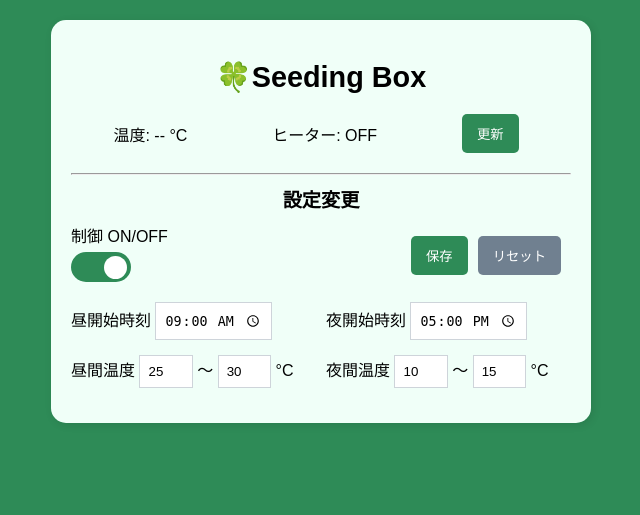
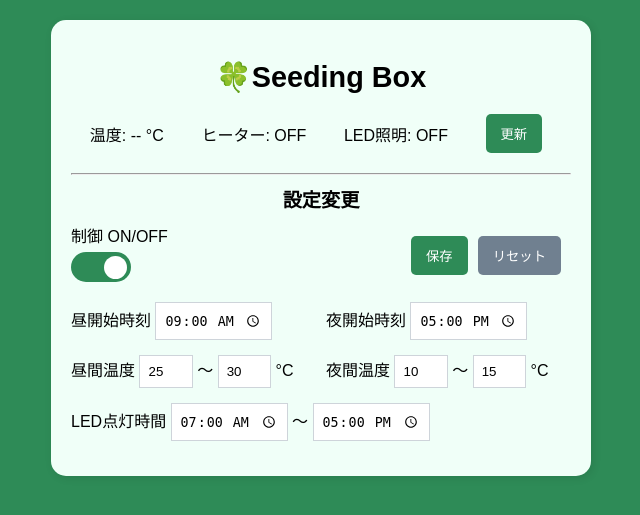
Before and after one commit to piroyuki0700/seedingbox, a Flask app: page / in a window 1280 px wide. Shown: the top 515 px of the page, without its empty margins (319-959 px from the left). Run offline with Flask 3, Linux system fonts and the light colour scheme.

Commit message:
Added LED control.

```diff
--- a/app.py
+++ b/app.py
@@ -39,7 +39,8 @@ except ImportError:
 # 定数定義
 CONTROL_CYCLE  = 60 # 60秒ごと
 DS18B20_DEVICE = "/sys/bus/w1/devices/28-01204bfedcd9/w1_slave"  # 実際のデバイスファイルに変更してください
-HEATER_GPIO_PIN = 24  # 固定GPIOピン番号
+HEATER_GPIO_PIN = 24  # ヒーター制御用
+LED_GPIO_PIN    = 23  # LED制御用
 CONFIG_FILE = "seedbox_config.json"
 LOG_FILE = "seedbox_control.log"
 LOG_TO_FILE = True  # Trueならファイル出力、Falseならコンソール出力
@@ -49,6 +50,8 @@ config = {}
 config_lock = threading.RLock()  # 設定更新時の排他制御用
 current_temp = None
 heater_status = False  # True: ヒーターON, False: OFF
+led_status = False     # True: LED ON, False: OFF
+
 logger = None
 
 # 終了用イベント
@@ -76,8 +79,10 @@ def setup_logger():
 # GPIO初期化
 GPIO.setmode(GPIO.BCM)
 GPIO.setup(HEATER_GPIO_PIN, GPIO.OUT)
-# 初期状態はOFF
+GPIO.setup(LED_GPIO_PIN, GPIO.OUT)
+# 初期状態は両方OFF
 GPIO.output(HEATER_GPIO_PIN, GPIO.LOW)
+GPIO.output(LED_GPIO_PIN, GPIO.LOW)
 
 # 設定ファイルの読み込み／保存
 def load_config():
@@ -86,12 +91,14 @@ def load_config():
         # ファイルがなければ初期設定を作成
         default_config = {
             "control_enabled": True,
-            "day_start": "06:00",
-            "day_end": "18:00",
+            "day_start": "09:00",
+            "day_end": "17:00",
             "day_temp_min": 20,
             "day_temp_max": 25,
-            "night_temp_min": 18,
-            "night_temp_max": 23
+            "night_temp_min": 10,
+            "night_temp_max": 15,
+            "led_on": "07:00",
+            "led_off": "17:00"
         }
         with open(CONFIG_FILE, 'w') as f:
             json.dump(default_config, f, indent=4)
@@ -137,7 +144,22 @@ def heater_off():
         GPIO.output(HEATER_GPIO_PIN, GPIO.LOW)
         heater_status = False
 
-# 温度制御ループ（バックグラウンドスレッド）
+# LED制御用関数
+def led_on():
+    global led_status
+    if not led_status:
+        GPIO.output(LED_GPIO_PIN, GPIO.HIGH)
+        led_status = True
+        logger.info("LED ON")
+
+def led_off():
+    global led_status
+    if led_status:
+        GPIO.output(LED_GPIO_PIN, GPIO.LOW)
+        led_status = False
+        logger.info("LED OFF")
+
+# 温度・LED制御ループ（バックグラウンドスレッド）
 def control_loop():
     global current_temp, config, stop_event
     while not stop_event.is_set():
@@ -146,6 +168,7 @@ def control_loop():
             current_temp = temp
             with config_lock:
                 local_config = config.copy()
+            # ヒーター制御
             if local_config.get("control_enabled", False):
                 now = datetime.now().time()
                 try:
@@ -164,10 +187,10 @@ def control_loop():
                     temp_min = local_config["night_temp_min"]
                     temp_max = local_config["night_temp_max"]
                 # 温度制御
-                if temp < temp_min:
+                if temp < float(temp_min):
                     logger.info(f"ヒーター ON temp={temp} < {temp_min}")
                     heater_on()
-                elif temp > temp_max:
+                elif temp > float(temp_max):
                     logger.info(f"ヒーター OFF temp={temp} > {temp_max}")
                     heater_off()
                 # 温度が範囲内なら現在の状態を維持
@@ -177,6 +200,25 @@ def control_loop():
         else:
             logger.info("温度取得失敗")
             heater_off()
+
+        # LED制御：現在時刻と設定値で判定
+        with config_lock:
+            local_config = config.copy()
+        now = datetime.now().time()
+        try:
+            led_on_time = datetime.strptime(local_config["led_on"], "%H:%M").time()
+            led_off_time = datetime.strptime(local_config["led_off"], "%H:%M").time()
+        except Exception as e:
+            logger.info("LED時間設定エラー: " + str(e))
+            led_on_time = datetime.strptime("08:00", "%H:%M").time()
+            led_off_time = datetime.strptime("20:00", "%H:%M").time()
+
+        if led_on_time <= now < led_off_time:
+            if not led_status:
+                led_on()
+        else:
+            if led_status:
+                led_off()
 
         stop_event.wait(timeout=CONTROL_CYCLE)  # 制御周期
 
@@ -200,7 +242,7 @@ def get_local_ip():
         return "127.0.0.1"
 
 # ルート：HTML画面の表示
-@app.route('/')
+@app.route("/")
 def index():
     ip_address = get_local_ip()  # サーバーのIPアドレス取得
     return render_template('index.html', server_ip=ip_address)
@@ -213,12 +255,15 @@ def get_status():
     return jsonify({
         "temperature": current_temp if current_temp is not None else "--",
         "heater": heater_status,
+        "led": led_status,
         "day_start": local_config.get("day_start", "--"),
         "day_end": local_config.get("day_end", "--"),
         "day_min": local_config.get("day_temp_min", "--"),
         "day_max": local_config.get("day_temp_max", "--"),
         "night_min": local_config.get("night_temp_min", "--"),
         "night_max": local_config.get("night_temp_max", "--"),
+        "led_on": local_config.get("led_on", "--"),
+        "led_off": local_config.get("led_off", "--"),
         "control_enabled": local_config.get("control_enabled", False)
     })
 
@@ -232,7 +277,8 @@ def update_config():
     with config_lock:
         # 更新可能な項目のみ反映
         for key in ["control_enabled", "day_start", "day_end",
-                    "day_temp_min", "day_temp_max", "night_temp_min", "night_temp_max"]:
+                    "day_temp_min", "day_temp_max", "night_temp_min", "night_temp_max",
+                    "led_on", "led_off"]:
             if key in data:
                 config[key] = data[key]
         save_config()
--- a/seedbox_config.json
+++ b/seedbox_config.json
@@ -5,5 +5,7 @@
     "day_temp_min": 25,
     "day_temp_max": 30,
     "night_temp_min": 10,
-    "night_temp_max": 15
+    "night_temp_max": 15,
+    "led_on": "07:00",
+    "led_off": "17:00"
 }
--- a/templates/index.html
+++ b/templates/index.html
@@ -2,8 +2,7 @@
 <html lang="ja">
 <head>
     <meta charset="UTF-8">
-    <meta name="viewport" content="width=device-width, initial-scale=1.0">
-    <title>育苗箱 温度管理</title>
+    <title>育苗箱 温度・LED管理システム</title>
     <style>
         body {
             background-color: seagreen;
@@ -19,6 +18,7 @@
             box-shadow: 2px 2px 8px rgba(0,0,0,0.1);
             font-family: Arial, sans-serif;
         }
+        /* タイトル */
         .card h1 {
             text-align: center;
             margin: 20px;
@@ -115,6 +115,7 @@
             box-sizing: border-box;
             border: 1px solid #ced4da;
         }
+        /* ボタン */
         button {
             padding: 10px 15px;
             background-color: #2196F3;
@@ -159,6 +160,7 @@
                 .then(data => {
                     document.getElementById('currentTemp').innerText = data.temperature + " °C";
                     document.getElementById('heaterStatus').innerText = data.heater ? "ON" : "OFF";
+                    document.getElementById('ledStatus').innerText = data.led ? "ON" : "OFF";
                 })
                 .catch(error => console.error('Error:', error));
         }
@@ -174,6 +176,8 @@
                     document.getElementById('inputDayMax').value = data.day_max;
                     document.getElementById('inputNightMin').value = data.night_min;
                     document.getElementById('inputNightMax').value = data.night_max;
+                    document.getElementById('inputLedOn').value = data.led_on;
+                    document.getElementById('inputLedOff').value = data.led_off;
                     document.getElementById('inputControl').checked = data.control_enabled;
                 })
                 .catch(error => console.error('Error:', error));
@@ -184,10 +188,12 @@
             let newConfig = {
                 day_start: document.getElementById('inputDayStart').value,
                 day_end: document.getElementById('inputDayEnd').value,
-                day_temp_min: parseFloat(document.getElementById('inputDayMin').value),
-                day_temp_max: parseFloat(document.getElementById('inputDayMax').value),
-                night_temp_min: parseFloat(document.getElementById('inputNightMin').value),
-                night_temp_max: parseFloat(document.getElementById('inputNightMax').value),
+                day_temp_min: parseInt(document.getElementById('inputDayMin').value, 10),
+                day_temp_max: parseInt(document.getElementById('inputDayMax').value, 10),
+                night_temp_min: parseInt(document.getElementById('inputNightMin').value, 10),
+                night_temp_max: parseInt(document.getElementById('inputNightMax').value, 10),
+                led_on: document.getElementById('inputLedOn').value,
+                led_off: document.getElementById('inputLedOff').value,
                 control_enabled: document.getElementById('inputControl').checked
             };
             fetch(URL_API_BASE + '/update_config', {
@@ -214,11 +220,13 @@
         <div class="status-row">
             <div>温度: <span id="currentTemp">--</span></div>
             <div>ヒーター: <span id="heaterStatus">--</span></div>
+            <div>LED照明: <span id="ledStatus">--</span></div>
             <button onclick="updateStatus()">更新</button>
         </div>
         <hr>
         <h2>設定変更</h2>
         <form onsubmit="event.preventDefault(); updateConfig();">
+            <!-- 制御ON/OFF スイッチ -->
             <div class="form-row">
                 <div class="form-group">
                     <label>制御 ON/OFF</label>
@@ -234,6 +242,7 @@
                     <button type="button" id="reset-btn" onclick="loadConfigIntoForm()">リセット</button>
                 </div>
             </div>
+            <!-- 昼間時刻 -->
             <div class="form-row">
                 <div class="form-group">
                     <label for="inputDayStart">昼開始時刻</label>
@@ -244,6 +253,7 @@
                     <input type="time" id="inputDayEnd" required>
                 </div>
             </div>
+            <!-- 昼間温度（下限〜上限） -->
             <div class="form-row">
                 <div class="form-group">
                     <label for="inputDayMin">昼間温度</label>
@@ -256,6 +266,15 @@
                     <input type="number" id="inputNightMax" step="1" min="1" max="30" required> °C
                 </div>
             </div>
+            <!-- LED点灯時間 -->
+            <div class="form-row">
+                <div class="form-group">
+                    <label>LED点灯時間</label>
+                    <input type="time" id="inputLedOn" required>
+                    <span>〜</span>
+                    <input type="time" id="inputLedOff" required>
+                </div>
+            </div>
         </form>
     </div>
 </body>
```
